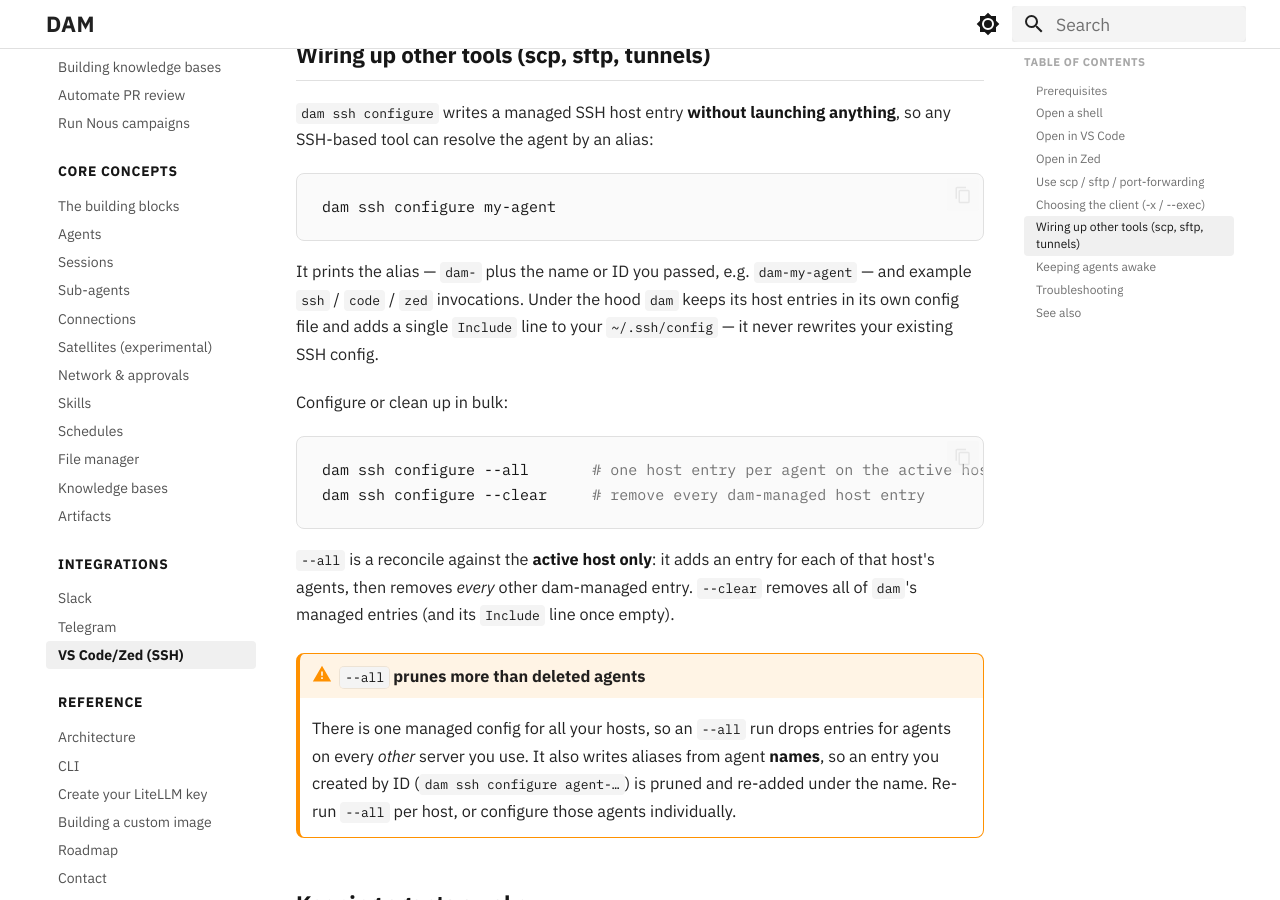
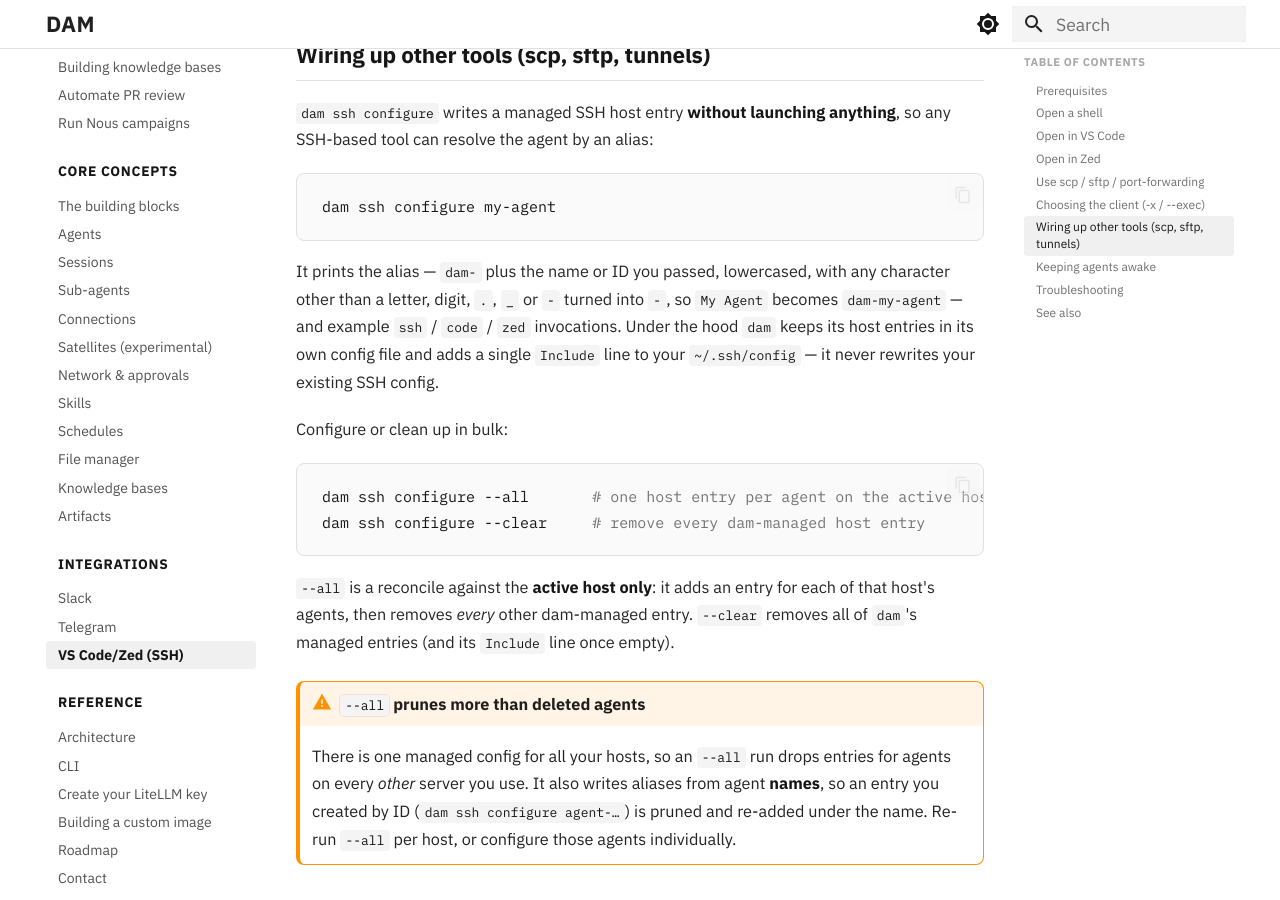
Before and after one commit to dam-agents/docs, an MkDocs documentation site: the page built from docs/integrations/vs-code-zed-ssh.md, in a window 1280 px wide and 900 px high, scrolled down 3666 px. Built offline with MkDocs 1.6.1 and Material for MkDocs 9.7.7, drawn with Linux system fonts in a browser that asks for light colours.

Commit message:
docs: sync for v0.2.21 — release pass (one correction: the SSH alias is sanitized) (#120)
Assisted-by: Claude Fable 5 <noreply@anthropic.com>

Co-authored-by: Jenna Winkler <Jenna.Winkler@ibm.com>

````diff
--- a/docs/integrations/vs-code-zed-ssh.md
+++ b/docs/integrations/vs-code-zed-ssh.md
@@ -102,7 +102,7 @@ The mode suffix is one of `ssh`, `code`, or `zed`.
 dam ssh configure my-agent
 ```
 
-It prints the alias — `dam-` plus the name or ID you passed, e.g. `dam-my-agent` — and example `ssh` / `code` / `zed` invocations. Under the hood `dam` keeps its host entries in its own config file and adds a single `Include` line to your `~/.ssh/config` — it never rewrites your existing SSH config.
+It prints the alias — `dam-` plus the name or ID you passed, lowercased, with any character other than a letter, digit, `.`, `_` or `-` turned into `-`, so `My Agent` becomes `dam-my-agent` — and example `ssh` / `code` / `zed` invocations. Under the hood `dam` keeps its host entries in its own config file and adds a single `Include` line to your `~/.ssh/config` — it never rewrites your existing SSH config.
 
 Configure or clean up in bulk:
 
````
